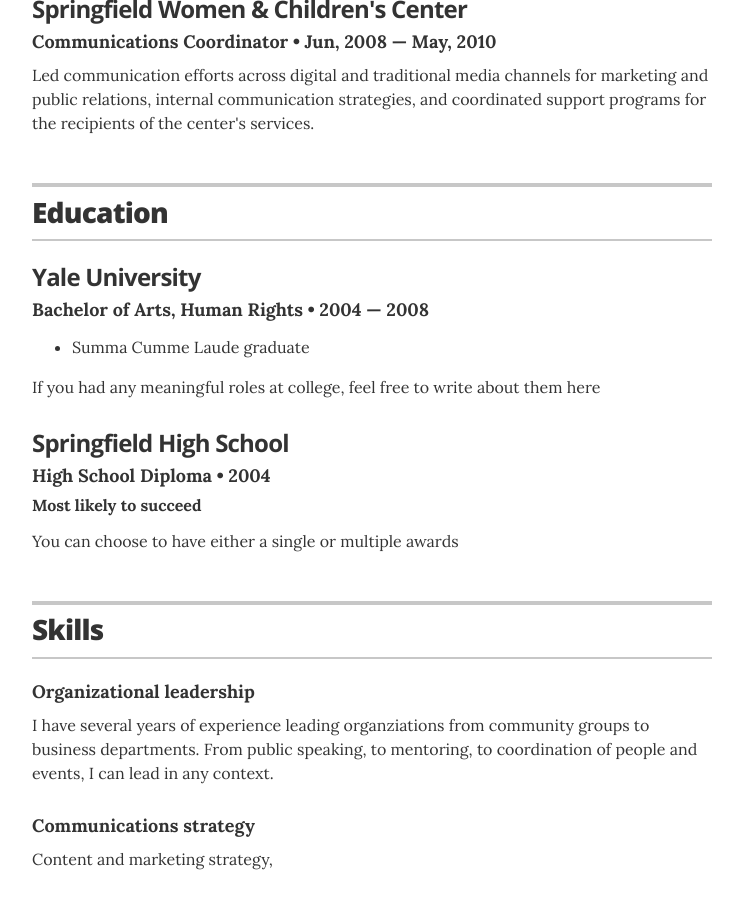
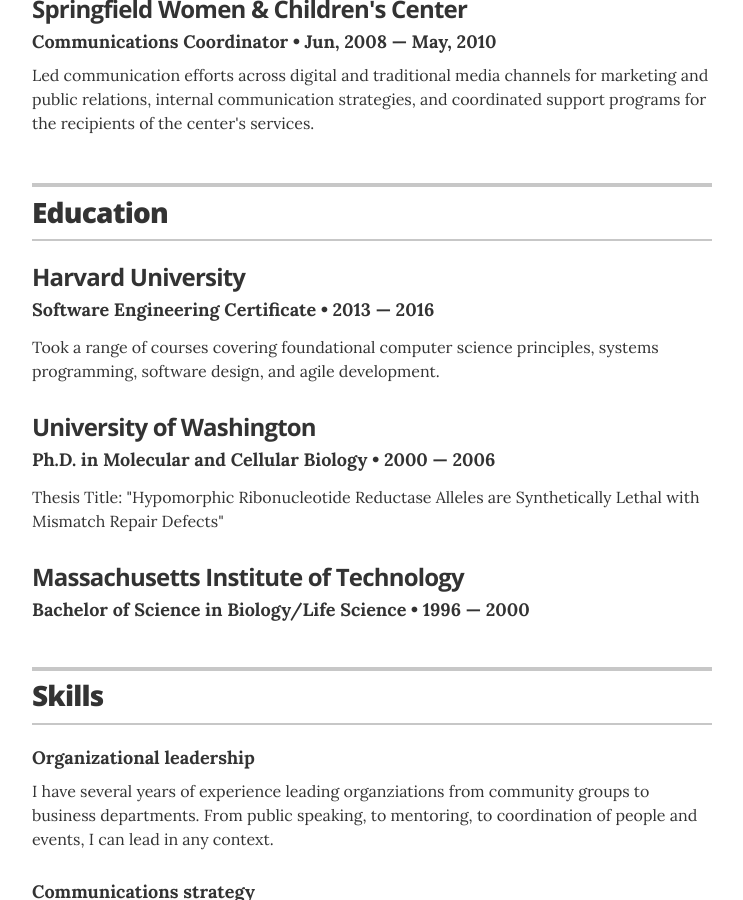
Before and after one commit to pinkie1378/pinkie1378.github.io, a Jekyll site: the page built from index.html, in a window 1280 px wide and 900 px high, scrolled down 948 px. Shown: the whole window, without its empty margins (268-1011 px from the left). Built offline with Jekyll 4.4.1, drawn with Linux system fonts in a browser that asks for light colours.

Commit message:
feat: add education

```diff
--- a/_data/education.yml
+++ b/_data/education.yml
@@ -1,13 +1,14 @@
 # Degree
-- degree: Bachelor of Arts, Human Rights
-  uni: Yale University
-  year: 2004 &mdash; 2008
-  awards:
-    - award: Summa Cumme Laude graduate
-  summary: If you had any meaningful roles at college, feel free to write about them here
+- degree: Software Engineering Certificate
+  uni: Harvard University
+  year: 2013 &mdash; 2016
+  summary: Took a range of courses covering foundational computer science principles, systems programming, software design, and agile development.
 
-- degree: High School Diploma
-  uni: Springfield High School
-  year: 2004
-  award: Most likely to succeed
-  summary: You can choose to have either a single or multiple awards
+- degree: Ph.D. in Molecular and Cellular Biology
+  uni: University of Washington
+  year: 2000 &mdash; 2006
+  summary: 'Thesis Title: "Hypomorphic Ribonucleotide Reductase Alleles are Synthetically Lethal with Mismatch Repair Defects"'
+
+- degree: Bachelor of Science in Biology/Life Science
+  uni: Massachusetts Institute of Technology
+  year: 1996 &mdash; 2000
```
